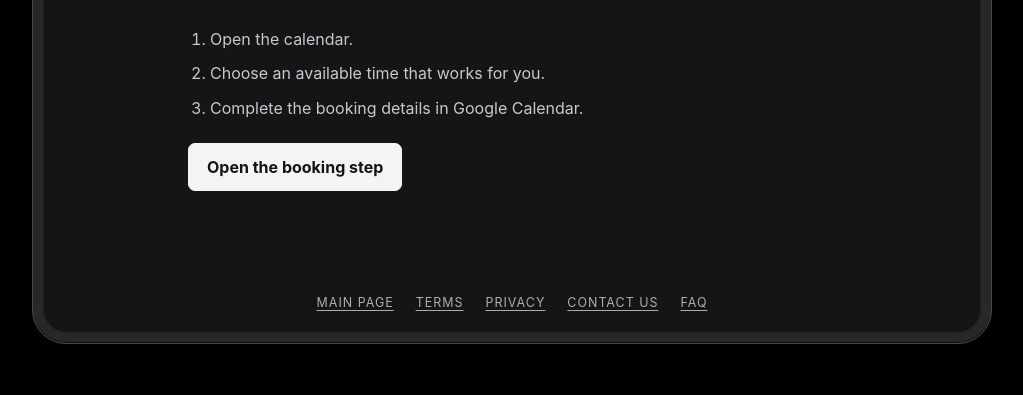
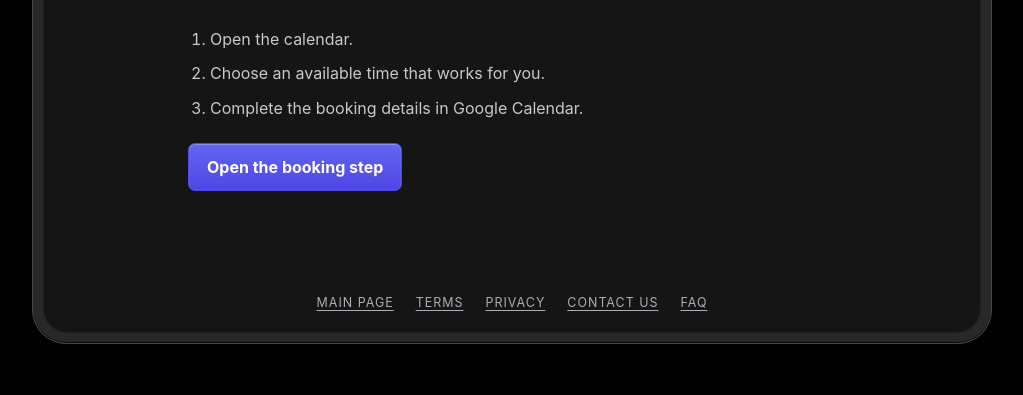
Before and after one commit to kristianneuhen/NeuhenAI, a Flask app: page /how-it-works in a window 1280 px wide. Shown: the part 908-1303 px from the top of the page, without its empty margins (128-1151 px from the left). Run offline with Flask 3, Linux system fonts and the light colour scheme; the visitor is signed in with stand-in values (Sample User, id 1).

Commit message:
Match booking buttons to Continue style

```diff
--- a/static/styles.css
+++ b/static/styles.css
@@ -247,6 +247,16 @@ p, li { color: #c6c9ce; line-height: 1.65; }
   background: linear-gradient(to top, #4f46e5, #6366f1);
   border-color: #4f46e5;
 }
+.button--primary {
+  background: linear-gradient(to top, #4f46e5, #6366f1);
+  border-color: #4f46e5;
+  box-shadow: inset 0 .5px 1px 0 #a5b4fc;
+  color: #fff;
+}
+.button--primary:hover {
+  background: linear-gradient(to top, #4f46e5, #6366f1);
+  border-color: #4f46e5;
+}
 .button--secondary { background: transparent; color: #f3f4f6; }
 .button--secondary:hover { background: #2a2e34; }
 .button--cta {
@@ -258,7 +268,7 @@ p, li { color: #c6c9ce; line-height: 1.65; }
   font-weight: 500;
   outline: 1px solid rgba(16, 185, 129, .4);
   outline-offset: 2px;
-  padding: 8px 24px;
+  padding: 13px 18px;
   transition: all .2s;
 }
 .button--cta:hover {
--- a/templates/registration.html
+++ b/templates/registration.html
@@ -20,6 +20,6 @@
     <li>Complete the booking details in Google Calendar.</li>
   </ol>
 
-  <a class="button" href="{{ url_for('book') }}">Open the booking step</a>
+  <a class="button button--primary" href="{{ url_for('book') }}">Open the booking step</a>
 </section>
 {% endblock %}
```
